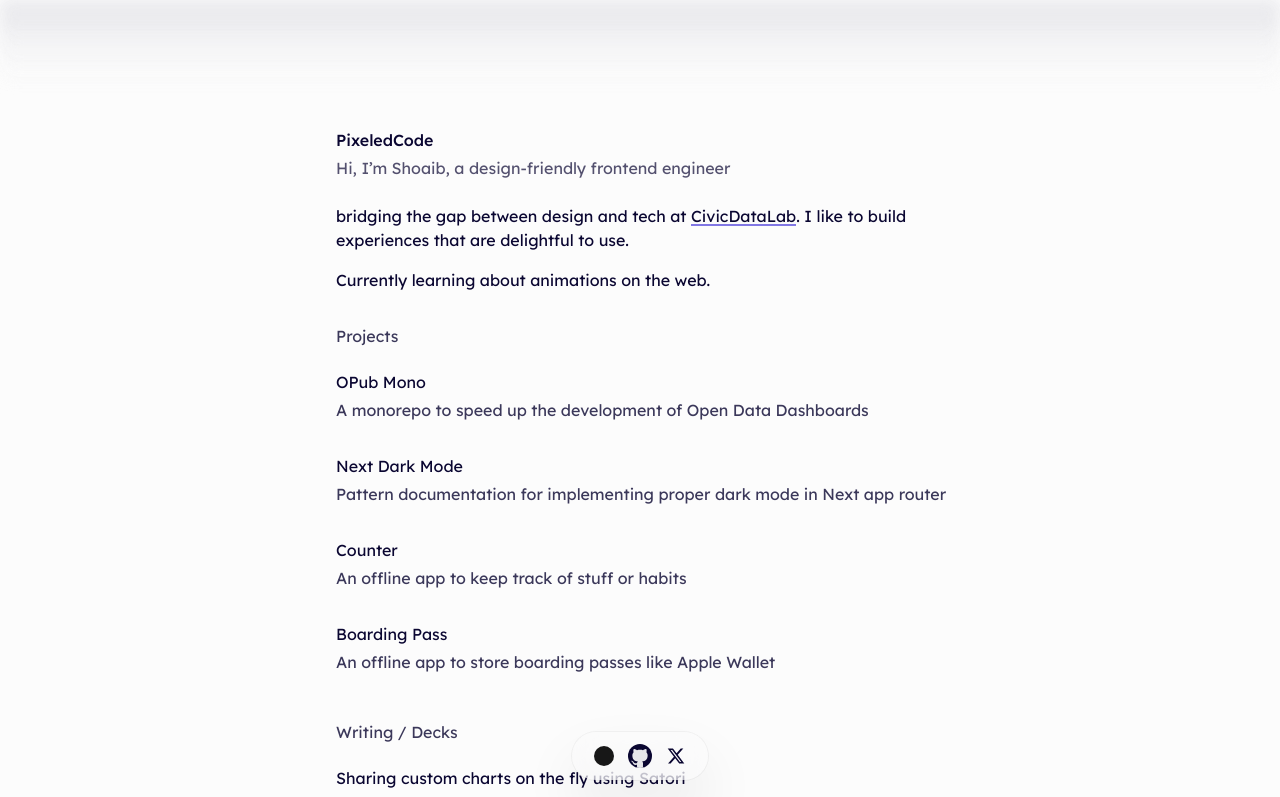
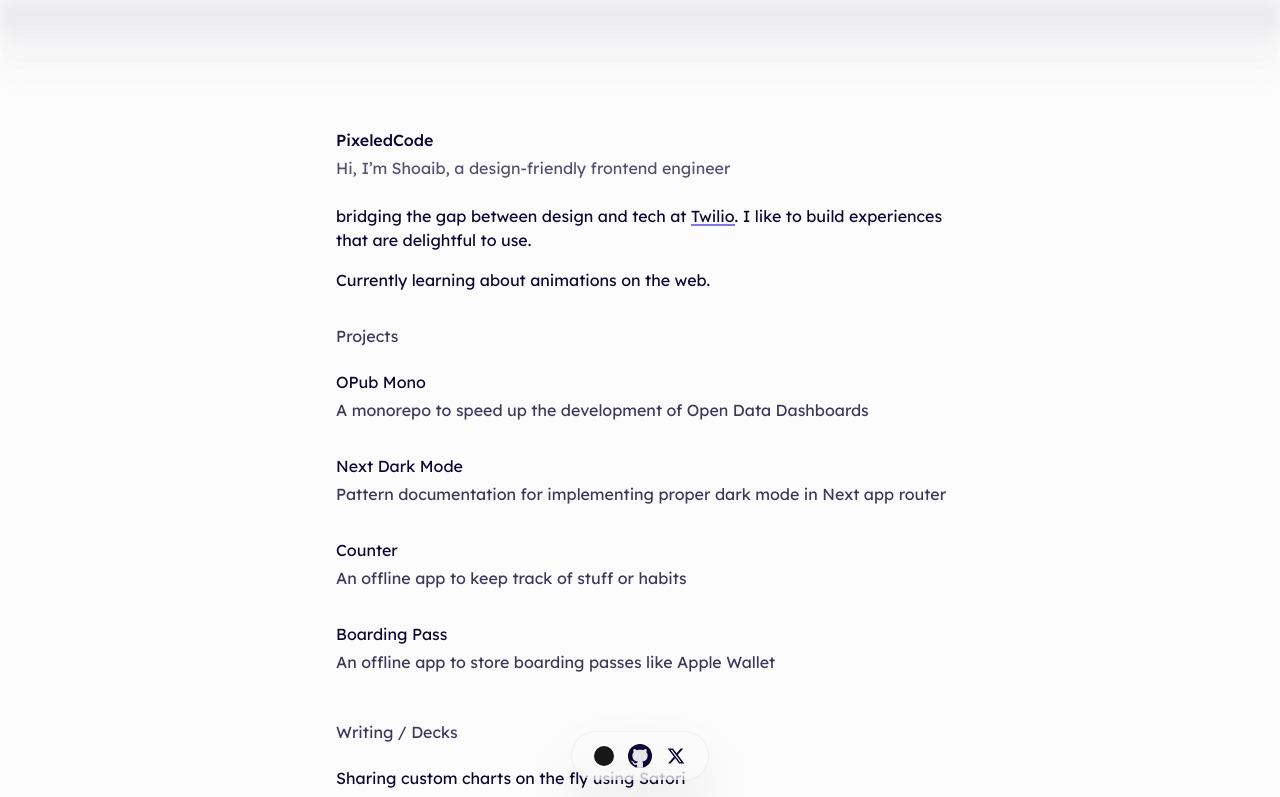
Before and after one commit to PixeledCode/portfolio, a Next.js app: page / in a window 1280 px wide. Shown: the top 797 px of the page. Built offline with nearby package versions, Linux system fonts and the light colour scheme; no server answers; what tailwindcss-3d would draw is missing.

Commit message:
update org

```diff
--- a/app/page.tsx
+++ b/app/page.tsx
@@ -23,7 +23,7 @@ export default function Home() {
 								}}
 							>
 								bridging the gap between design and tech at{' '}
-								<Link href="https://civicdatalab.in" label="CivicDataLab" />. I
+								<Link href="https://www.twilio.com" label="Twilio" />. I
 								like to build experiences that are delightful to use.
 							</p>
 							<p
```
